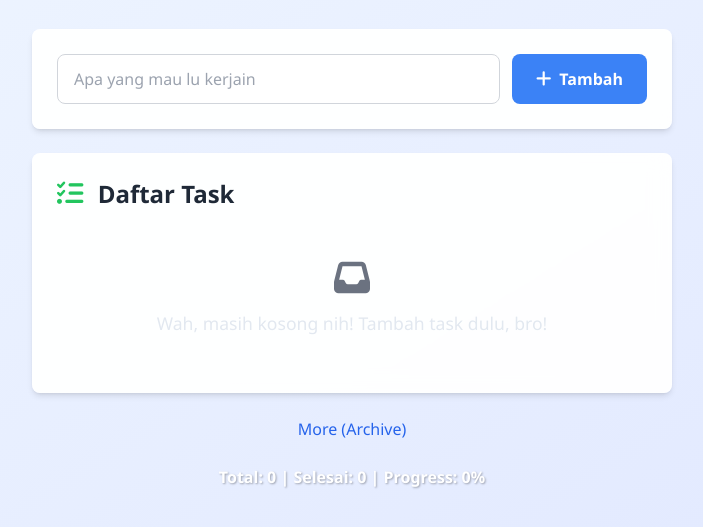
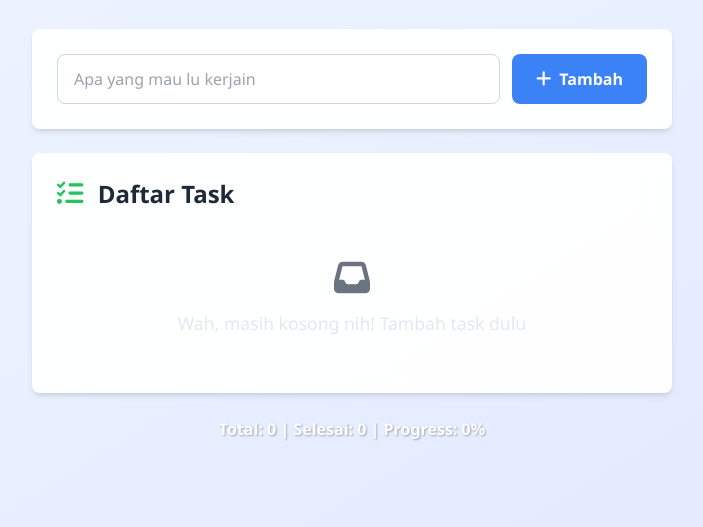
Before and after one commit to Zhahanas/Todo-App, a plain HTML site: page index.html in a window 1280 px wide. Shown: the part 123-650 px from the top of the page, without its empty margins (288-991 px from the left). Drawn offline with nearby package versions, Linux system fonts and the light colour scheme.

Commit message:
Update index.html

```diff
--- a/index.html
+++ b/index.html
@@ -73,18 +73,8 @@
 
             <div id="emptyState" class="text-center py-8 text-gray-500">
                 <i class="fas fa-inbox text-4xl mb-3"></i>
-                <p>Wah, masih kosong nih! Tambah task dulu, bro!</p>
+                <p>Wah, masih kosong nih! Tambah task dulu</p>
             </div>
-        </div>
-        <div class="mt-6 text-center">
-            <button onclick="todoUI.toggleArchive()" class="text-blue-600 hover:underline">
-            More (Archive)
-            </button>
-        </div>
-
-        <div id="archiveSection" class="hidden mt-4 bg-white p-4 rounded-lg shadow-md">
-            <h2 class="text-xl font-semibold mb-3">Archive (Completed Tasks)</h2>
-            <div id="archiveList" class="space-y-3"></div>
         </div>
 
         <!-- Stats -->
```
